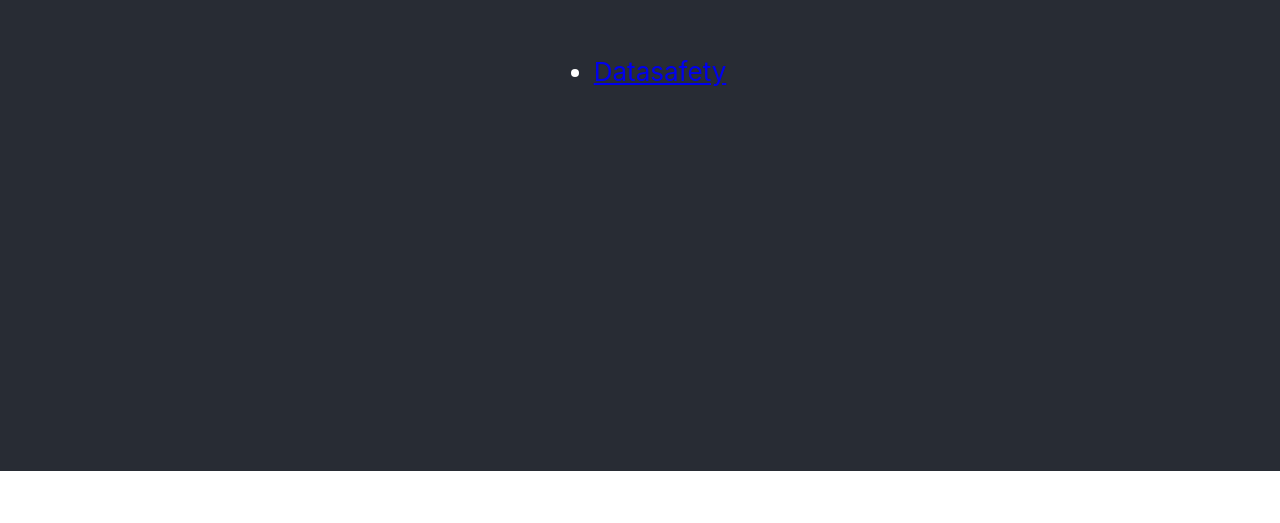
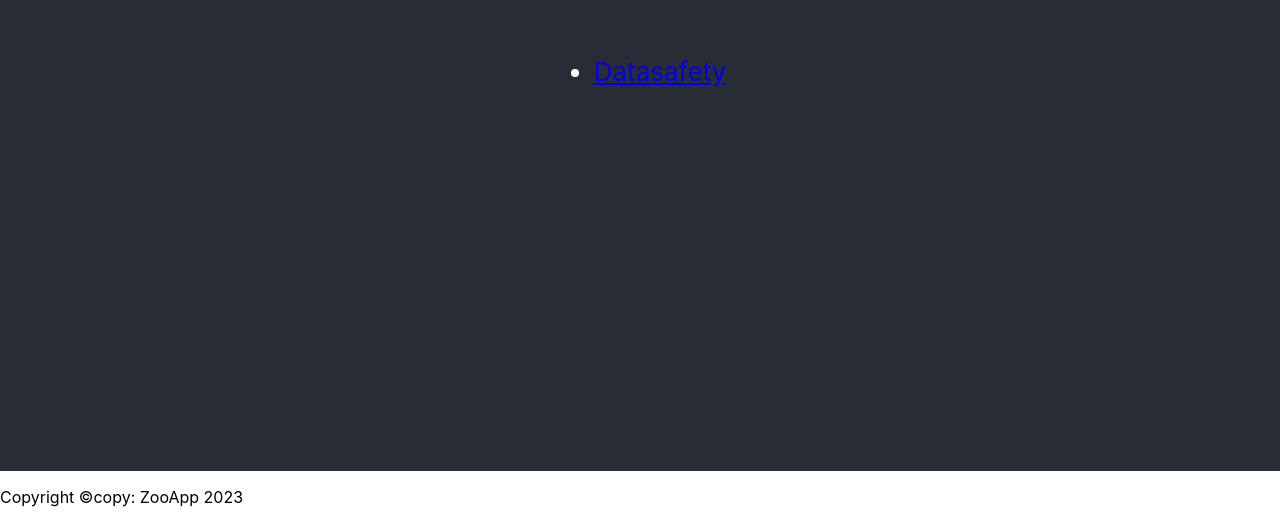
Before and after one commit to hereIsLucas/zooapp, a React (Create React App) app: page / in a window 1280 px wide. Before the commit this address had no page. Shown: the part 329-852 px from the top of the page. Before the commit the page ends 800 px from the top, so only its background shows below. Built offline with nearby package versions, Linux system fonts and the light colour scheme.

Commit message:
Footer added

```diff
--- a/package.json
+++ b/package.json
@@ -8,11 +8,7 @@
     "@testing-library/user-event": "^13.5.0",
     "react": "^18.2.0",
     "react-dom": "^18.2.0",
-<<<<<<< HEAD
     "react-router-dom": "^6.9.0",
-=======
-    "react-router-dom": "^6.10.0",
->>>>>>> 16de45cd423796d4d0b3894867c66f8e4f6b139b
     "react-scripts": "5.0.1",
     "web-vitals": "^2.1.4"
   },
--- a/src/App.js
+++ b/src/App.js
@@ -1,6 +1,6 @@
 import './App.css';
 import { Link, Route, Routes } from 'react-router-dom'
-import { Datasafety } from './pages/Datasafety';
+import { Datasafety } from './Pages/Datasafety';
 
 function App() {
   return (
--- a/src/index.js
+++ b/src/index.js
@@ -4,6 +4,7 @@ import './index.css';
 import App from './App';
 import reportWebVitals from './reportWebVitals';
 import { BrowserRouter } from 'react-router-dom';
+import Footer from'./Components/Footer';
 
 
 const root = ReactDOM.createRoot(document.getElementById('root'));
@@ -11,6 +12,7 @@ root.render(
   <React.StrictMode>
     <BrowserRouter>
       <App />
+      <Footer />
     </BrowserRouter>
   </React.StrictMode>
 );
```
Also changed, not shown: 1 other file (tests, documents, lock files or other folders).
